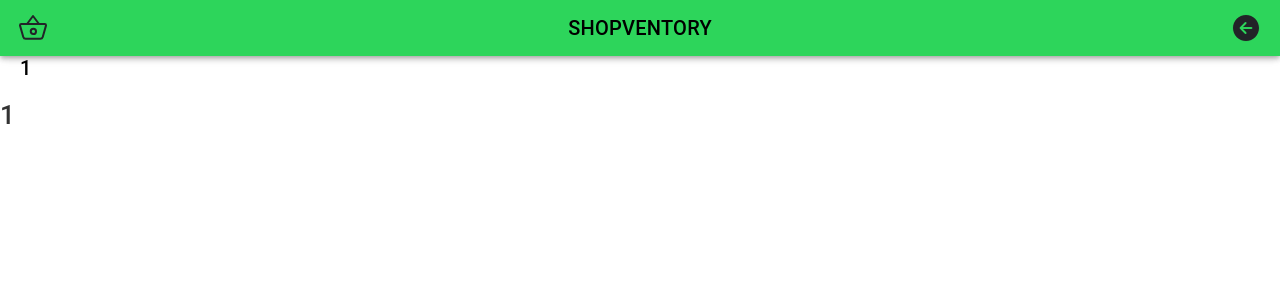
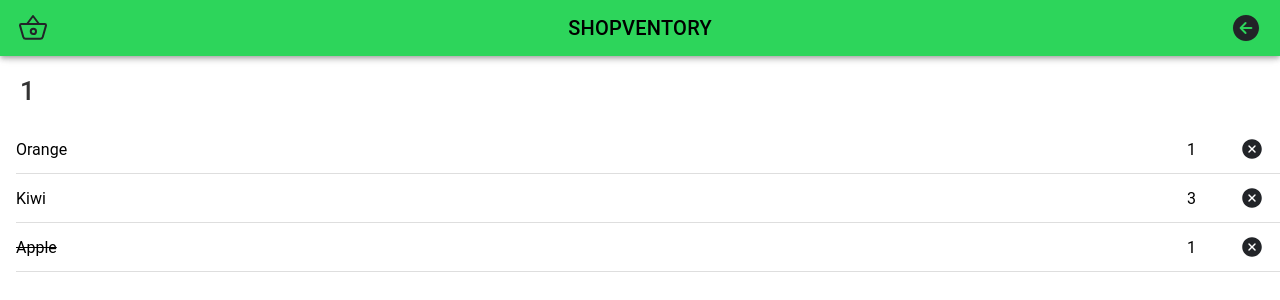
Before and after one commit to Swaggypanties/Shopventory, a React (Vite) app: page /list/1 in a window 1280 px wide. Shown: the top 300 px of the page. Built offline with nearby package versions, Linux system fonts and the light colour scheme.

Commit message:
Added functions to inv&shop detailspage

```diff
--- a/src/App.tsx
+++ b/src/App.tsx
@@ -2,7 +2,6 @@ import { Redirect, Route, } from 'react-router-dom';
 import { IonApp, IonRouterOutlet, setupIonicReact } from '@ionic/react';
 import { IonReactRouter } from '@ionic/react-router';
 import Home from './pages/Home';
-import ListDetailsPage from './pages/ListDetailsPage';
 
 /* Core CSS required for Ionic components to work properly */
 import '@ionic/react/css/core.css';
--- a/src/pages/InvListDetailsPage.tsx
+++ b/src/pages/InvListDetailsPage.tsx
@@ -1,38 +1,84 @@
-import { IonButton, IonContent, IonHeader, IonPage, IonTitle, IonToolbar, IonIcon } from '@ionic/react';
-import { arrowBackCircle, basketOutline } from 'ionicons/icons';
+import {
+    IonButton,
+    IonContent,
+    IonHeader,
+    IonPage,
+    IonTitle,
+    IonToolbar,
+    IonIcon,
+    IonList,
+    IonItem,
+    IonLabel,
+  } from '@ionic/react';
+  import { arrowBackCircle, basketOutline, closeCircle, addCircle, removeCircle } from 'ionicons/icons';
   import { useParams, useHistory } from 'react-router-dom';
+  import React, { useState } from 'react';
 
   const InvListDetailsPage: React.FC = () => {
     const { listId } = useParams<{ listId: string }>();
     const history = useHistory();
 
+    const [inventoryList, setInventoryList] = useState([
+      { id: 1, name: 'Sports games', quantity: 3 },
+      { id: 2, name: 'Puzzles', quantity: 1 },
+      { id: 3, name: 'Sandbox', quantity: 1 },
+    ]);
+
+    const updateQuantity = (id: number, delta: number) => {
+      setInventoryList(
+        inventoryList.map((item) =>
+          item.id === id
+            ? { ...item, quantity: Math.max(0, item.quantity + delta) }
+            : item
+        )
+      );
+    };
+
+    const deleteItem = (id: number) => {
+      setInventoryList(inventoryList.filter((item) => item.id !== id));
+    };
+
     return (
       <IonPage>
         <IonHeader>
           <IonToolbar color={'success'}>
-          <IonButton slot='start' fill='clear' style={{ width: 'auto' , height:'auto' }}>
-            <IonIcon
-              icon={basketOutline}
-              color='dark'
-              size='large'/>
+            <IonButton slot="start" fill="clear" style={{ width: 'auto', height: 'auto' }}>
+              <IonIcon icon={basketOutline} color="dark" size="large" />
             </IonButton>
-          <IonTitle className="ion-text-center">
-            SHOPVENTORY
-          </IonTitle>
+            <IonTitle className="ion-text-center">SHOPVENTORY</IonTitle>
             <IonButton
-             onClick={() => history.goBack()} fill="clear" slot='end' style={{ width: 'auto' , height:'auto' }}>
-            <IonIcon
-              color='dark'
-              size='large'
-              icon={arrowBackCircle}
-              />
+              onClick={() => history.goBack()}
+              fill="clear"
+              slot="end"
+              style={{ width: 'auto', height: 'auto' }}
+            >
+              <IonIcon color="dark" size="large" icon={arrowBackCircle} />
             </IonButton>
           </IonToolbar>
         </IonHeader>
-      <IonContent className="ion-padding">
-        <h1>{listId}</h1>
-        <p>This is the details page for the {listId} inventory list.</p>
-        {/* Lisää tähän inventaarion tarkemmat tiedot */}
+
+        <IonContent>
+          <IonTitle><h1>{listId}</h1></IonTitle>
+          <IonList>
+            {inventoryList.map((item) => (
+              <IonItem key={item.id}>
+                <IonLabel>{item.name}</IonLabel>
+                <IonButton fill="clear" onClick={() => updateQuantity(item.id, -1)}>
+                  <IonIcon icon={removeCircle} color='success' />
+                </IonButton>
+                <IonLabel>{item.quantity}</IonLabel>
+                <IonButton fill="clear" onClick={() => updateQuantity(item.id, 1)}>
+                  <IonIcon icon={addCircle} color='success' />
+                </IonButton>
+                <IonIcon
+                  icon={closeCircle}
+                  color="dark"
+                  slot="end"
+                  onClick={() => deleteItem(item.id)}
+                />
+              </IonItem>
+            ))}
+          </IonList>
         </IonContent>
       </IonPage>
     );
--- a/src/pages/ShopListDetailsPage.tsx
+++ b/src/pages/ShopListDetailsPage.tsx
@@ -1,39 +1,103 @@
-import { IonContent, IonHeader, IonPage, IonTitle, IonToolbar, IonButton, IonIcon } from '@ionic/react';
-import { arrowBackCircle, basketOutline } from 'ionicons/icons';
+import {
+  IonContent,
+  IonHeader,
+  IonPage,
+  IonTitle,
+  IonToolbar,
+  IonButton,
+  IonIcon,
+  IonList,
+  IonItem,
+  IonLabel,
+  IonInput,
+} from '@ionic/react';
+import { arrowBackCircle, basketOutline, closeCircle } from 'ionicons/icons';
 import { useParams, useHistory } from 'react-router-dom';
+import React, { useState } from 'react';
 
 const ShopListDetailsPage: React.FC = () => {
   const { listId } = useParams<{ listId: string }>();
   const history = useHistory();
 
+  const [shoppingList, setShoppingList] = useState([
+    { id: 1, name: 'Orange', quantity: 1, purchased: false },
+    { id: 2, name: 'Kiwi', quantity: 3, purchased: false },
+    { id: 3, name: 'Apple', quantity: 1, purchased: true },
+  ]);
+
+  const togglePurchased = (id: number) => {
+    setShoppingList(
+      shoppingList.map((item) =>
+        item.id === id ? { ...item, purchased: !item.purchased } : item
+      )
+    );
+  };
+
+  const updateQuantity = (id: number, newQuantity: number) => {
+    setShoppingList(
+      shoppingList.map((item) =>
+        item.id === id ? { ...item, quantity: newQuantity } : item
+      )
+    );
+  };
+
+  const deleteItem = (id: number) => {
+    setShoppingList(shoppingList.filter((item) => item.id !== id));
+  };
+
   return (
     <IonPage>
-        <IonHeader>
+      <IonHeader>
         <IonToolbar color={'success'}>
-          <IonButton slot='start' fill='clear' style={{ width: 'auto' , height:'auto' }}>
-            <IonIcon
-              icon={basketOutline}
-              color='dark'
-              size='large'/>
+          <IonButton slot="start" fill="clear" style={{ width: 'auto', height: 'auto' }}>
+            <IonIcon icon={basketOutline} color="dark" size="large" />
           </IonButton>
-          <IonTitle className="ion-text-center">
-            SHOPVENTORY
-          </IonTitle>
+          <IonTitle className="ion-text-center">SHOPVENTORY</IonTitle>
           <IonButton
-             onClick={() => history.goBack()} fill="clear" slot='end' style={{ width: 'auto' , height:'auto' }}>
-            <IonIcon
-              color='dark'
-              size='large'
-              icon={arrowBackCircle}
-              />
+            onClick={() => history.goBack()}
+            fill="clear"
+            slot="end"
+            style={{ width: 'auto', height: 'auto' }}
+          >
+            <IonIcon color="dark" size="large" icon={arrowBackCircle} />
           </IonButton>
         </IonToolbar>
       </IonHeader>
 
       <IonContent>
-      <IonTitle>{listId}</IonTitle>
-        <h1>{listId}</h1>
-        {/* Tässä näytetään valitun listan itemit */}
+        <IonTitle><h1>{listId}</h1></IonTitle>
+        <IonList>
+          {shoppingList.map((item) => (
+          <IonItem key={item.id}>
+            <IonLabel
+            style={{
+              textDecoration: item.purchased ? 'line-through' : 'none',
+            }}
+            onClick={() => togglePurchased(item.id)}
+            >
+            {item.name}
+            </IonLabel>
+          <IonInput
+          type="number"
+          value={item.quantity}
+          onIonChange={(e) =>
+            updateQuantity(item.id, parseInt(e.detail.value!, 10))
+          }
+          style={{
+            maxWidth: '50px',
+            textAlign: 'center',
+          }}
+          slot="end"
+          />
+          <IonIcon
+          icon={closeCircle}
+          color="dark"
+          slot="end"
+          onClick={() => deleteItem(item.id)}
+          />
+          </IonItem>
+          ))}
+        </IonList>
       </IonContent>
     </IonPage>
   );
```
Lines whose indentation alone changed are shown as unchanged.
